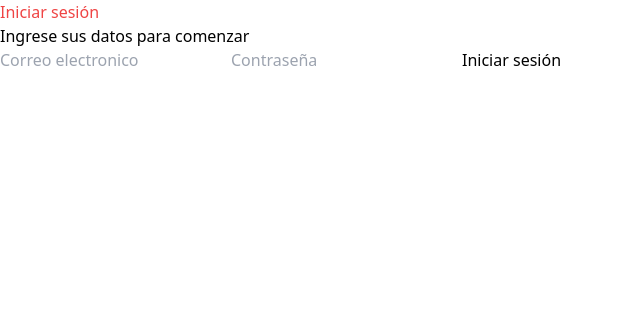
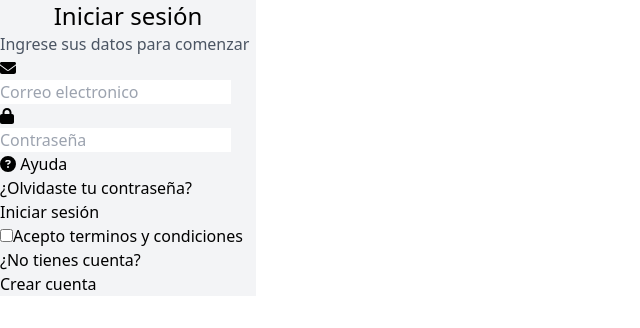
Before and after one commit to javierhol/FrontendStored, a React (Create React App) app: page /auth in a window 1280 px wide. Shown: the top 328 px of the page, without its empty margins (0-640 px from the left). Built offline with nearby package versions, Linux system fonts and the light colour scheme.

Commit message:
login design

```diff
--- a/public/index.html
+++ b/public/index.html
@@ -12,7 +12,9 @@
     <link rel="apple-touch-icon" href="%PUBLIC_URL%/logo192.png" />
 
     <link rel="manifest" href="%PUBLIC_URL%/manifest.json" />
-
+    <link rel="preconnect" href="https://fonts.googleapis.com">
+    <link rel="preconnect" href="https://fonts.gstatic.com" crossorigin>
+    <link href="https://fonts.googleapis.com/css2?family=Roboto&display=swap" rel="stylesheet">
     <title>React App</title>
   </head>
   <body>
--- a/src/components/AuthUser.jsx
+++ b/src/components/AuthUser.jsx
@@ -2,51 +2,97 @@ import React from 'react'
 import '../index.css';
 import { Formik, Field, Form, ErrorMessage } from "formik";
 import { FontAwesomeIcon } from "@fortawesome/react-fontawesome";
-import { faHome, faSearch, faUser,faPhone } from "@fortawesome/free-solid-svg-icons";
+import { faEnvelope,faLock,faCircleQuestion } from "@fortawesome/free-solid-svg-icons";
 import * as Yup from "yup";
+import { Link} from "react-router-dom"
 export const AuthUser = () => {
     let errores={}
   return (
    <>
-   <div className="form_Login ">
-    <div className="login">
-        <h1 className='text-red-500'>Iniciar sesión</h1>
+   <div className="form_Login w-1/5 ">
+    <div className="login bg-gray-100 w-full ">
+        <h1 className='text-blanck text-2xl text-center font-sans font-medium'>Iniciar sesión</h1>
 
         <div className="descripcion">
-            <p className="title">
+            <p className="title text-gray-600 text-base font-sans">
                 Ingrese sus datos para comenzar
             </p>
         </div>
 
         <Formik
-        initialValues={{ email: "", password: "" }}
+        initialValues={{ email: "", password: "",toggle: false,
+        checked: [], }}
 
         validationSchema={
             Yup.object({
-                email: Yup.string().email("El email no es valido").required("El correo no es valido"),
+                email: Yup.string().email("El email no es valido").required("El campo no puede estar vacio"),
                 password: Yup.string().required("La contraseña no es valido")
-
             })
         }
         onSubmit={(values)=>{
             alert("Hola")
         }}
         >
+
             <Form>
 
+
+               <div className="Fiel-email">
+                <div className="icons">
+                    <FontAwesomeIcon icon={faEnvelope}/>
+                </div>
+
+                <div className="email">
                 <Field  type="email" name="email" placeholder="Correo electronico"/>
+                </div>
+
+                </div>
+                <div className="error">
                 <ErrorMessage component="p" className='text-red-600' name='email' />
+                </div>
 
+                <div className="Field-password">
+                    <div className="icons">
+                        <FontAwesomeIcon icon={faLock}/>
+                    </div>
+
+                <div className="password">
                 <Field type="password" name="password" placeholder="Contraseña"/>
+
+                </div>
+                </div>
+
+                <div className="error">
                 <ErrorMessage component="p" className='text-red-600' name='password'/>
+                </div>
+
+                <div className="ayuda">
+                    <p>  <FontAwesomeIcon icon={faCircleQuestion}/> Ayuda</p>
+                    <Link to="/signup">
+                        ¿Olvidaste tu contraseña?
+                    </Link>
+                      </div>
+
+                <div className="button">
                 <button  type='submit'>Iniciar sesión</button>
+                </div>
 
+                <div className="permisos">
+                <Field type="checkbox" name="toggle" />
+                <Link to="/privacy">
+                Acepto terminos y condiciones
+                </Link>
+                </div>
+
+                <div className="ajuste-cuenta">
+                    <p>¿No tienes cuenta?</p>
+                    <Link to="/signup">
+                        <p>Crear cuenta</p>
+                    </Link>
+                </div>
             </Form>
         </Formik>
-
     </div>
-
-
    </div>
    </>
   )
```
